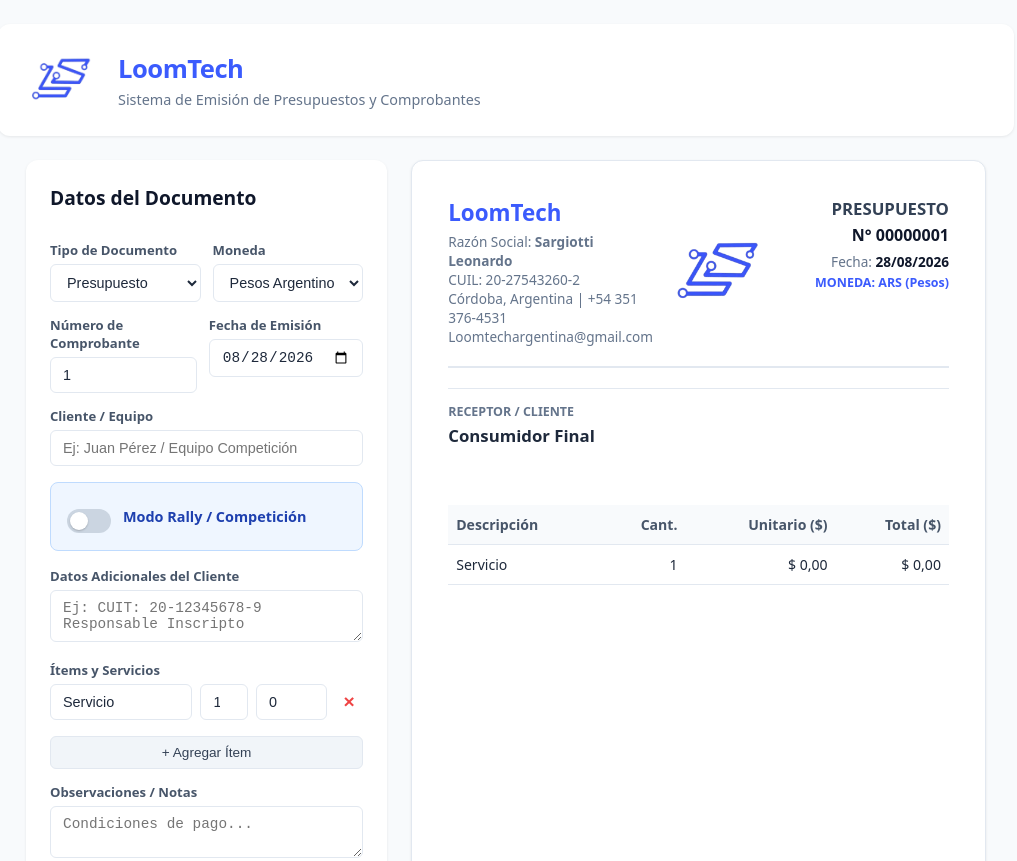
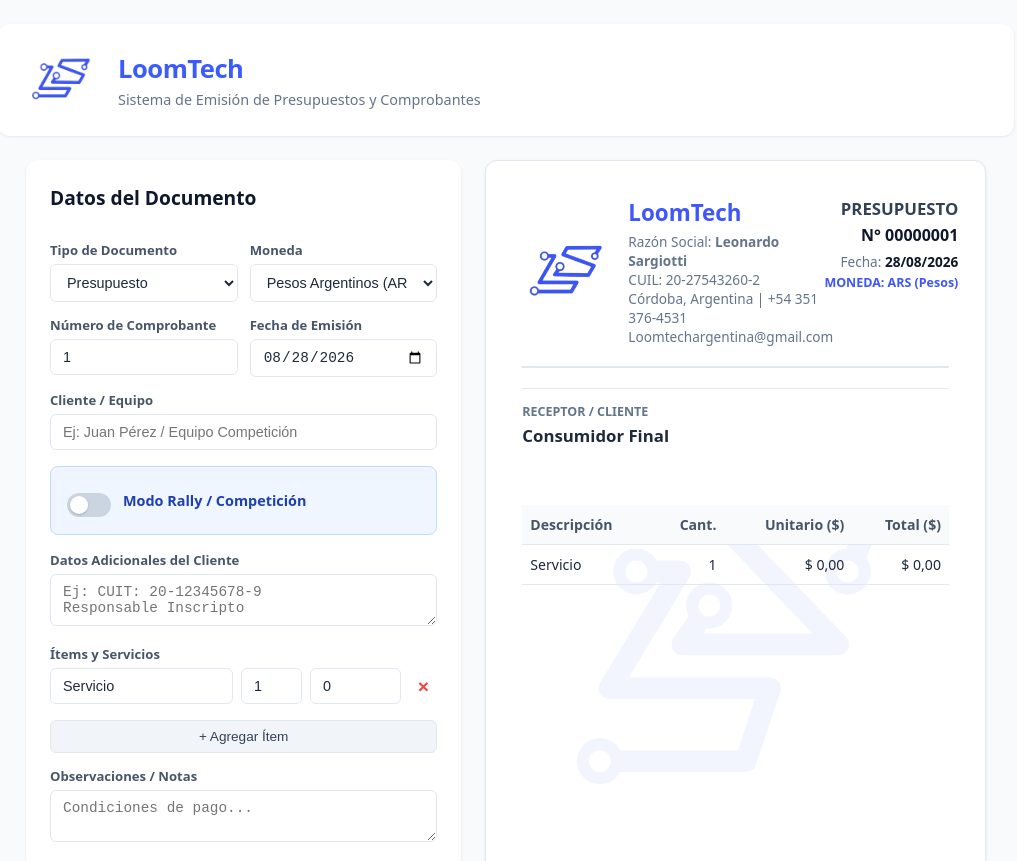
Before and after one commit to luchosar/creador-de-facturas, a plain HTML site: page index.html in a window 1280 px wide. Shown: the top 861 px of the page, without its empty margins (134-1151 px from the left). Drawn offline with Linux system fonts and the light colour scheme.

Commit message:
Update index.html

```diff
--- a/index.html
+++ b/index.html
@@ -328,24 +328,42 @@
     <button type="button" class="btn" onclick="saveAndPrint()">Imprimir y Guardar en Historial</button>
   </div>
 
-  <!-- Vista Previa de Factura -->
-  <div id="invoice" style="background: white; padding: 36px; border-radius: 12px; box-shadow: 0 1px 3px rgba(0,0,0,0.08); border: 1px solid #e2e8f0; display: flex; flex-direction: column; min-height: 255mm; box-sizing: border-box;">
+   <!-- Vista Previa de Factura con Marca de Agua -->
+  <div id="invoice" style="background: white; padding: 36px; border-radius: 12px; box-shadow: 0 1px 3px rgba(0,0,0,0.08); border: 1px solid #e2e8f0; display: flex; flex-direction: column; min-height: 255mm; box-sizing: border-box; position: relative; overflow: hidden;">
+
+    <!-- MARCA DE AGUA EN EL FONDO (Logo SVG traslúcido) -->
+    <div style="position: absolute; top: 50%; left: 50%; transform: translate(-50%, -50%); width: 78%; max-width: 520px; opacity: 0.055; pointer-events: none; z-index: 0; display: flex; justify-content: center; align-items: center;">
+      <svg viewBox="0 0 320 280" fill="none" xmlns="http://www.w3.org/2000/svg" style="width: 100%; height: auto;">
+        <!-- Pistas del Circuito Superior -->
+        <path d="M 252 82 L 268 46 L 152 46 L 244 142 L 116 142 L 138 110" stroke="#3f56fb" stroke-width="18" stroke-linecap="round" stroke-linejoin="round"/>
+        <!-- Pistas del Circuito Inferior -->
+        <path d="M 78 82 L 114 82 L 56 178 L 188 178 L 168 238 L 48 238" stroke="#3f56fb" stroke-width="18" stroke-linecap="round" stroke-linejoin="round"/>
+
+        <!-- Nodos Circulares Superiores -->
+        <circle cx="252" cy="82" r="14" fill="white" stroke="#3f56fb" stroke-width="10"/>
+        <circle cx="138" cy="110" r="14" fill="white" stroke="#3f56fb" stroke-width="10"/>
+
+        <!-- Nodos Circulares Inferiores -->
+        <circle cx="78" cy="82" r="14" fill="white" stroke="#3f56fb" stroke-width="10"/>
+        <circle cx="48" cy="238" r="14" fill="white" stroke="#3f56fb" stroke-width="10"/>
+      </svg>
+    </div>
 
     <!-- ENCABEZADO: Forzado horizontalmente izquierda-derecha -->
-    <div style="display: flex; justify-content: space-between; align-items: flex-start; border-bottom: 2px solid #e2e8f0; padding-bottom: 20px; margin-bottom: 20px; position: relative; width: 100%;">
+    <div style="display: flex; justify-content: space-between; align-items: flex-start; border-bottom: 2px solid #e2e8f0; padding-bottom: 20px; margin-bottom: 20px; position: relative; width: 100%; z-index: 1;">
 
       <!-- Izquierda: Logo y Empresa -->
       <div style="display: flex; align-items: center; gap: 16px; text-align: left; max-width: 60%;">
+        <img src="logo-transparente.webp" alt="LoomTech" style="width: 90px; height: 90px; object-fit: contain; flex-shrink: 0;" onerror="this.style.display='none'">
         <div>
-          <h1 style="margin: 0; font-size: 1.4rem; color: #3b5bfd;">LoomTech</h1>
+          <h1 style="margin: 0; font-size: 1.4rem; color: #3f56fb;">LoomTech</h1>
           <p style="margin: 4px 0 0 0; font-size: 0.85rem; color: #64748b; line-height: 1.4;">
-            Razón Social: <strong>Sargiotti Leonardo</strong><br>
+            Razón Social: <strong>Leonardo Sargiotti</strong><br>
             CUIL: 20-27543260-2<br>
             Córdoba, Argentina | +54 351 376-4531<br>
             Loomtechargentina@gmail.com
           </p>
         </div>
-        <img src="logo-transparente.webp" alt="LoomTech" style="width: 100px; height: 100px; object-fit: contain; flex-shrink: 0;" onerror="this.style.display='none'">
       </div>
 
       <!-- Centro Flotante: Cuadro Letra AFIP -->
@@ -359,12 +377,12 @@
         <h3 id="viewDocType" style="margin: 0; font-size: 1.05rem; text-transform: uppercase; color: #334155;">PRESUPUESTO</h3>
         <p style="margin: 4px 0 0 0; font-size: 1rem; font-weight: bold; color: #0f172a;">N° <span id="viewInvNumber">00000001</span></p>
         <p style="margin: 6px 0 0 0; font-size: 0.85rem; color: #64748b;">Fecha: <strong style="color: #0f172a;"><span id="viewDate"></span></strong></p>
-        <p id="viewCurrencyBadge" style="margin: 3px 0 0 0; font-size: 0.78rem; font-weight: 600; color: #3b5bfd;">MONEDA: ARS ($)</p>
+        <p id="viewCurrencyBadge" style="margin: 3px 0 0 0; font-size: 0.78rem; font-weight: 600; color: #3f56fb;">MONEDA: ARS ($)</p>
       </div>
     </div>
 
     <!-- CUERPO DEL COMPROBANTE -->
-    <div style="flex-grow: 1; display: flex; flex-direction: column;">
+    <div style="flex-grow: 1; display: flex; flex-direction: column; position: relative; z-index: 1;">
       <div style="margin-bottom: 22px; padding-top: 10px; border-top: 1px solid #e2e8f0;">
         <strong style="font-size: 0.78rem; color: #64748b; text-transform: uppercase;">Receptor / Cliente</strong>
         <div id="viewClient" style="font-size: 1.05rem; font-weight: 600; margin-top: 3px;">-</div>
@@ -384,8 +402,8 @@
       </table>
     </div>
 
-    <!-- FOOTER AL MARGEN INFERIOR (Forzado en los extremos) -->
-    <div style="display: flex; justify-content: space-between; align-items: flex-end; margin-top: auto; padding-top: 40px; width: 100%;">
+    <!-- FOOTER AL MARGEN INFERIOR (Extremos alineados) -->
+    <div style="display: flex; justify-content: space-between; align-items: flex-end; margin-top: auto; padding-top: 40px; width: 100%; position: relative; z-index: 1;">
 
       <!-- Izquierda: Observaciones -->
       <div style="text-align: left; max-width: 65%;">
@@ -403,7 +421,6 @@
 
     </div>
   </div>
-
   <!-- Panel de Historial -->
   <div class="panel panel-full no-print">
     <div class="flex-between">
```
